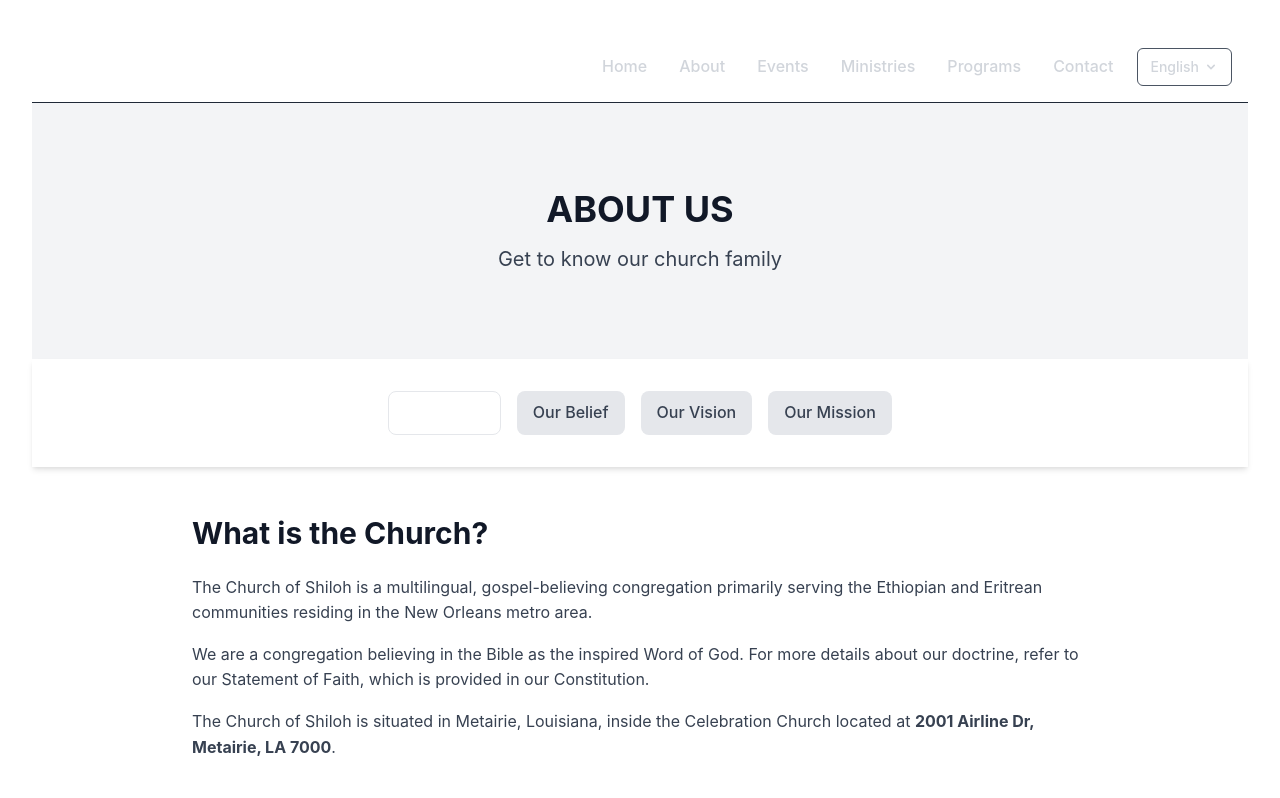
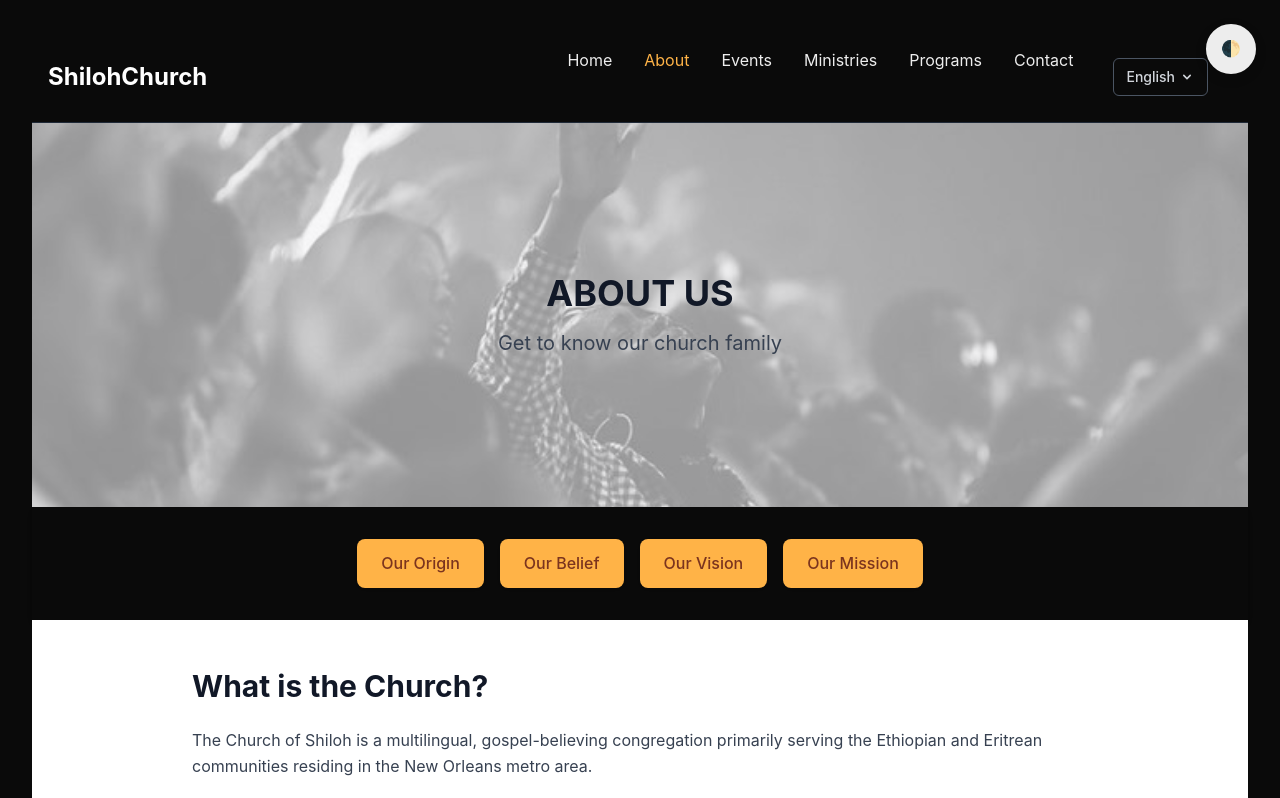
Before and after one commit to Hermii1/church-website, a Next.js app: page /about in a window 1280 px wide. Shown: the top 798 px of the page. Built offline with nearby package versions, Linux system fonts and the light colour scheme.

Commit message:
added images and improved style

```diff
--- a/src/components/home/Hero.tsx
+++ b/src/components/home/Hero.tsx
@@ -55,8 +55,9 @@ export default function Hero() {
           {t('home.subtitle')}
         </p>
         <Link href="/contact">
-          <button className=
-      "bg-orange-200 hover:bg-orange-300 text-orange-700 px-6 py-3 rounded-lg transition-colors duration-300 font-medium">
+          <button
+            className="btn-primary"
+          >
             {t('home.joinButton')}
           </button>
         </Link>
--- a/src/components/layout/Header.tsx
+++ b/src/components/layout/Header.tsx
@@ -1,11 +1,14 @@
 import Link from 'next/link'
 import { useState } from 'react'
+import { useRouter } from 'next/router'
 import LanguageSelector from '../layout/LanguageSelector'
 import { useTranslation } from '@/hooks/useTranslation'
 
 export default function Header() {
   const [isMenuOpen, setIsMenuOpen] = useState(false)
+  const [isLight, setIsLight] = useState(false)
   const { t } = useTranslation()
+  const router = useRouter()
 
   const navItems = [
     { name: t('navigation.home'), path: '/' },
@@ -15,6 +18,15 @@ export default function Header() {
     { name: t('navigation.programs'), path: '/programs' },
     { name: t('navigation.contact'), path: '/contact' },
   ]
+
+  // Theme toggle handler
+  const handleThemeToggle = () => {
+    setIsLight(prev => {
+      const next = !prev;
+      document.documentElement.setAttribute('data-theme', next ? 'light' : '');
+      return next;
+    });
+  };
 
   return (
     <header className="bg-church-black text-white py-4 border-b border-gray-800">
@@ -26,13 +38,13 @@ export default function Header() {
 
         {/* Desktop Navigation */}
         <div className="hidden md:flex items-center space-x-6">
-          <nav>
-            <ul className="flex space-x-8">
+          <nav className="nav-container">
+            <ul>
               {navItems.map((item, index) => (
-                <li key={index}>
+                <li key={index} style={{ display: 'inline-block' }}>
                   <Link
                     href={item.path}
-                    className="text-gray-300 hover:text-church-orange-light transition-colors font-medium"
+                    className={`nav-link${router.pathname === item.path ? ' active' : ''}`}
                   >
                     {item.name}
                   </Link>
@@ -41,6 +53,12 @@ export default function Header() {
             </ul>
           </nav>
           <LanguageSelector />
+          <div className="hidden md:block">
+            {/* Theme Toggle Button */}
+            <button className="theme-toggle" aria-label="Toggle theme" onClick={handleThemeToggle}>
+              🌓
+            </button>
+          </div>
         </div>
 
         {/* Mobile Menu Button */}
@@ -60,13 +78,17 @@ export default function Header() {
           <div className="container mx-auto px-4">
             <div className="mb-4">
               <LanguageSelector />
+              {/* Theme Toggle Button for mobile */}
+              <button className="theme-toggle" aria-label="Toggle theme" onClick={handleThemeToggle}>
+                🌓
+              </button>
             </div>
             <ul className="space-y-3">
               {navItems.map((item, index) => (
                 <li key={index}>
                   <Link
                     href={item.path}
-                    className="block text-gray-300 hover:text-church-orange-light transition-colors font-medium py-2"
+                    className={`nav-link${router.pathname === item.path ? ' active' : ''} block py-2`}
                     onClick={() => setIsMenuOpen(false)}
                   >
                     {item.name}
--- a/src/pages/about.tsx
+++ b/src/pages/about.tsx
@@ -38,53 +38,57 @@ export default function About() {
       </Head>
 
       {/* Hero Section */}
-      <section className="relative h-64 flex items-center justify-center bg-gray-100">
-        <div className="text-center px-4">
+      <section className="relative h-96 flex items-center justify-center bg-gray-100">
+  {/* Hero Background Image */}
+  <div className="absolute inset-0 w-full h-full min-h-[384px]">
+    <Image
+      src="/images/hero/about-hero.jpg"
+      alt="About Us Hero"
+      fill
+      className="object-cover opacity-40"
+      priority
+      sizes="100vw"
+    />
+  </div>
+  {/* Hero Text */}
+  <div className="relative text-center px-4 z-10">
     <h1 className="text-4xl font-bold mb-4 text-gray-900">ABOUT US</h1>
     <p className="text-xl text-gray-700">Get to know our church family</p>
   </div>
 </section>
 
       {/* Navigation Tabs */}
-      <section className="py-8 bg-white sticky top-0 z-10 shadow-md">
+<section className="py-8 shadow-md">
   <div className="container mx-auto px-4">
     <div className="flex flex-wrap justify-center gap-2 md:gap-4">
       <button
         onClick={() => setActiveSection('origin')}
-              className={`px-4 py-2 rounded-lg font-medium transition-colors ${
-                activeSection === 'origin'
-                  ? 'bg-church-orange text-white border border-church-orange'
-                  : 'bg-gray-200 text-gray-700 hover:bg-gray-300'
+        className={`btn-primary font-medium ${
+          activeSection === 'origin' ? 'border border-church-orange' : ''
         }`}
       >
         Our Origin
       </button>
       <button
         onClick={() => setActiveSection('belief')}
-              className={`px-4 py-2 rounded-lg font-medium transition-colors ${
-                activeSection === 'belief'
-                  ? 'bg-white text-church-orange border border-church-orange'
-                  : 'bg-gray-200 text-gray-700 hover:bg-gray-300'
+        className={`btn-primary font-medium ${
+          activeSection === 'belief' ? 'border border-church-orange' : ''
         }`}
       >
         Our Belief
       </button>
       <button
         onClick={() => setActiveSection('vision')}
-              className={`px-4 py-2 rounded-lg font-medium transition-colors ${
-                activeSection === 'vision'
-                  ? 'bg-white text-church-orange border border-church-orange'
-                  : 'bg-gray-200 text-gray-700 hover:bg-gray-300'
+        className={`btn-primary font-medium ${
+          activeSection === 'vision' ? 'border border-church-orange' : ''
         }`}
       >
         Our Vision
       </button>
       <button
         onClick={() => setActiveSection('mission')}
-              className={`px-4 py-2 rounded-lg font-medium transition-colors ${
-                activeSection === 'mission'
-                  ? 'bg-white text-church-orange border border-church-orange'
-                  : 'bg-gray-200 text-gray-700 hover:bg-gray-300'
+        className={`btn-primary font-medium ${
+          activeSection === 'mission' ? 'border border-church-orange' : ''
         }`}
       >
         Our Mission
@@ -189,8 +193,9 @@ export default function About() {
       {/* Leadership Section */}
       <section className="py-16 bg-gray-100">
         <div className="container mx-auto px-4">
+
           <div className="text-center mb-12">
-            <h2 className="text-orange-500 text-2xl font-semibold mb-2">our team</h2>
+            <h2 className="text-gray-500 text-2xl font-semibold mb-2">Our Team</h2>
             <h3 className="text-4xl font-bold text-gray-900">Leadership</h3>
           </div>
 
--- a/src/styles/globals.css
+++ b/src/styles/globals.css
@@ -1,19 +1,16 @@
 @import url("https://unpkg.com/tailwindcss@^2/dist/tailwind.min.css");
 
+
         :root {
-  --background: #ffffff;
-  --foreground: #171717;
-  --color-background: var(--background);
-  --color-foreground: var(--foreground);
+            --background: #0a0a0a;
+            --foreground: #ededed;
             --font-sans: -apple-system, BlinkMacSystemFont, "Segoe UI", Roboto, sans-serif;
             --font-mono: "SF Mono", Monaco, Menlo, monospace;
         }
 
-@media (prefers-color-scheme: dark) {
-  :root {
-    --background: #0a0a0a;
-    --foreground: #ededed;
-  }
+        :root[data-theme="light"] {
+            --background: #ffffff;
+            --foreground: #171717;
         }
 
         body {
@@ -27,8 +24,8 @@ body {
         }
 
         .btn-primary {
-  background-color: #FFB347; /* Light orange */
-  color: #7B341E; /* Dark brown text for contrast */
+            background-color: #FFB347;
+            color: #7B341E;
             padding: 0.75rem 1.5rem;
             border-radius: 0.5rem;
             font-weight: 500;
@@ -41,22 +38,107 @@ body {
         }
 
         .btn-primary:hover {
-  background-color: #FF9A02; /* Slightly darker orange on hover */
+            background-color: #FF9A02;
             transform: translateY(-2px);
             box-shadow: 0 4px 6px rgba(0, 0, 0, 0.1);
         }
 
         .btn-primary:focus {
             outline: none;
-  box-shadow: 0 0 0 2px #FFB34780; /* Orange focus ring */
+            box-shadow: 0 0 0 2px #FFB34780;
         }
-/* Dark mode adjustments for the button */
-@media (prefers-color-scheme: dark) {
-  .btn-primary {
-    background-color: #C05621; /* Darker orange for dark mode */
-    color: #FBD38D; /* Light text for dark mode */
+
+        /* Theme toggle button */
+        .theme-toggle {
+            position: fixed;
+            top: 1.5rem;
+            right: 1.5rem;
+            z-index: 100;
+            background-color: var(--foreground);
+            color: var(--background);
+            border: 2px solid var(--foreground);
+            border-radius: 50%;
+            width: 50px;
+            height: 50px;
+            display: flex;
+            align-items: center;
+            justify-content: center;
+            cursor: pointer;
+            transition: all 0.3s ease;
+            box-shadow: 0 4px 12px rgba(0, 0, 0, 0.15);
         }
-  .btn-primary:hover {
-    background-color: #DD6B20; /* Slightly lighter for dark mode hover */
+
+        .theme-toggle:hover {
+            transform: scale(1.1);
         }
+
+        /* Navigation styling */
+        .nav-container {
+            display: flex;
+            justify-content: center;
+            margin-bottom: 2rem;
+            flex-wrap: wrap;
+            gap: 0.5rem;
         }
+
+        .nav-link {
+            padding: 0.5rem 1rem;
+            border-radius: 0.375rem;
+            text-decoration: none;
+            color: var(--foreground);
+            background-color: transparent;
+            transition: all 0.2s ease;
+            border: transparent;
+        }
+
+       /* .nav-link:hover {
+            background-color: rgba(255, 179, 71, 0.1);
+            border-color: #FFB347;
+        }*/
+
+        .nav-link.active {
+            color: #FFB347; /* orange text */
+            background-color: transparent;
+            border: none;
+        }
+
+        /* Content card styling */
+        .card {
+            background-color: rgba(255, 255, 255, 0.05);
+            border-radius: 0.5rem;
+            padding: 1.5rem;
+            margin-bottom: 1.5rem;
+            box-shadow: 0 4px 6px rgba(0, 0, 0, 0.05);
+            transition: all 0.3s ease;
+        }
+
+        .card:hover {
+            transform: translateY(-3px);
+            box-shadow: 0 10px 15px rgba(0, 0, 0, 0.1);
+        }
+
+        /* Light mode adjustments */
+        [data-theme="light"] .card {
+            background-color: rgba(0, 0, 0, 0.03);
+        }
+
+        [data-theme="light"] .btn-primary {
+            background-color: #FFB347;
+            color: #7B341E;
+        }
+
+        [data-theme="light"] .btn-primary:hover {
+            background-color: #FF9A02;
+        }
+
+        /* Footer styling */
+        footer {
+            text-align: center;
+            margin-top: 3rem;
+            padding-top: 1.5rem;
+            border-top: 1px solid rgba(255, 255, 255, 0.1);
+        }
+
+        [data-theme="light"] footer {
+            border-top: 1px solid rgba(0, 0, 0, 0.1);
+        }
```
Also changed, not shown: public/images/hero/about-hero.jpg (added). Lines whose indentation alone changed are shown as unchanged.
